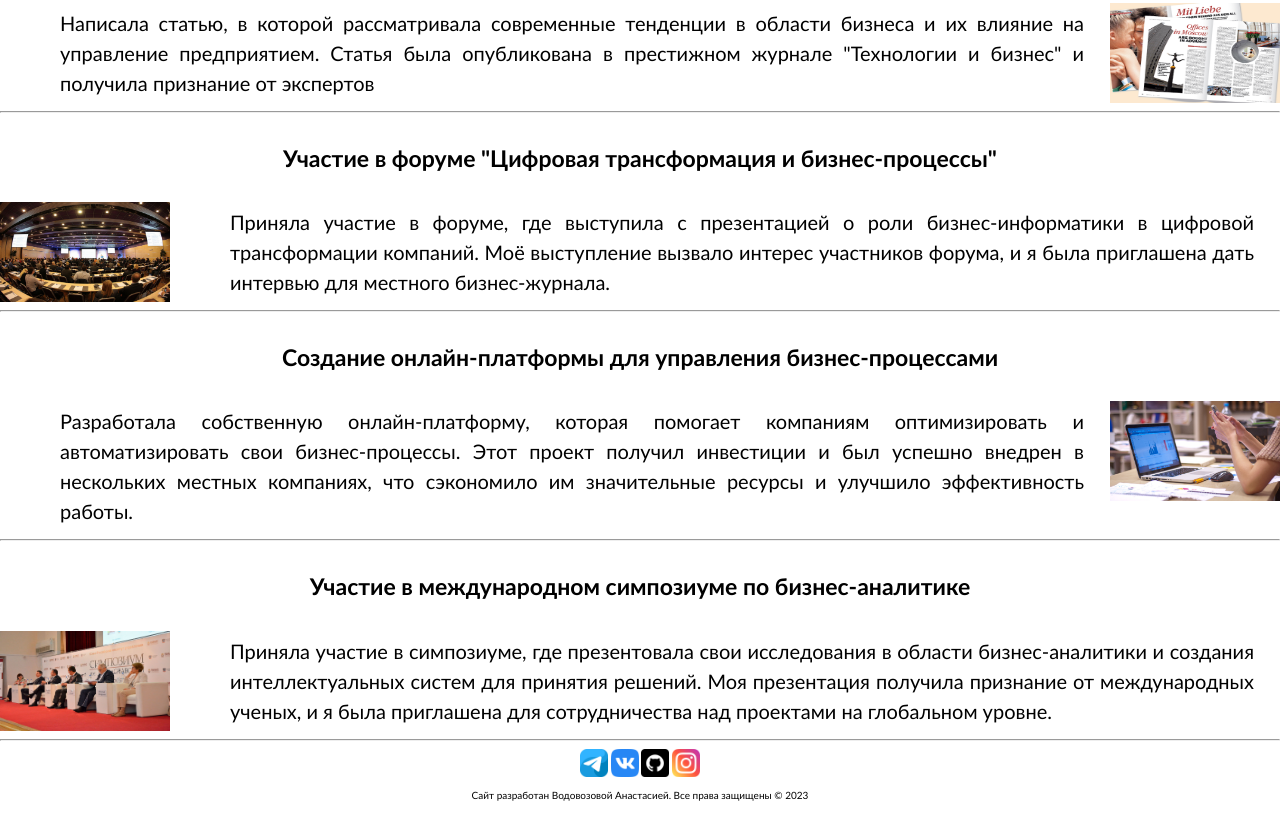
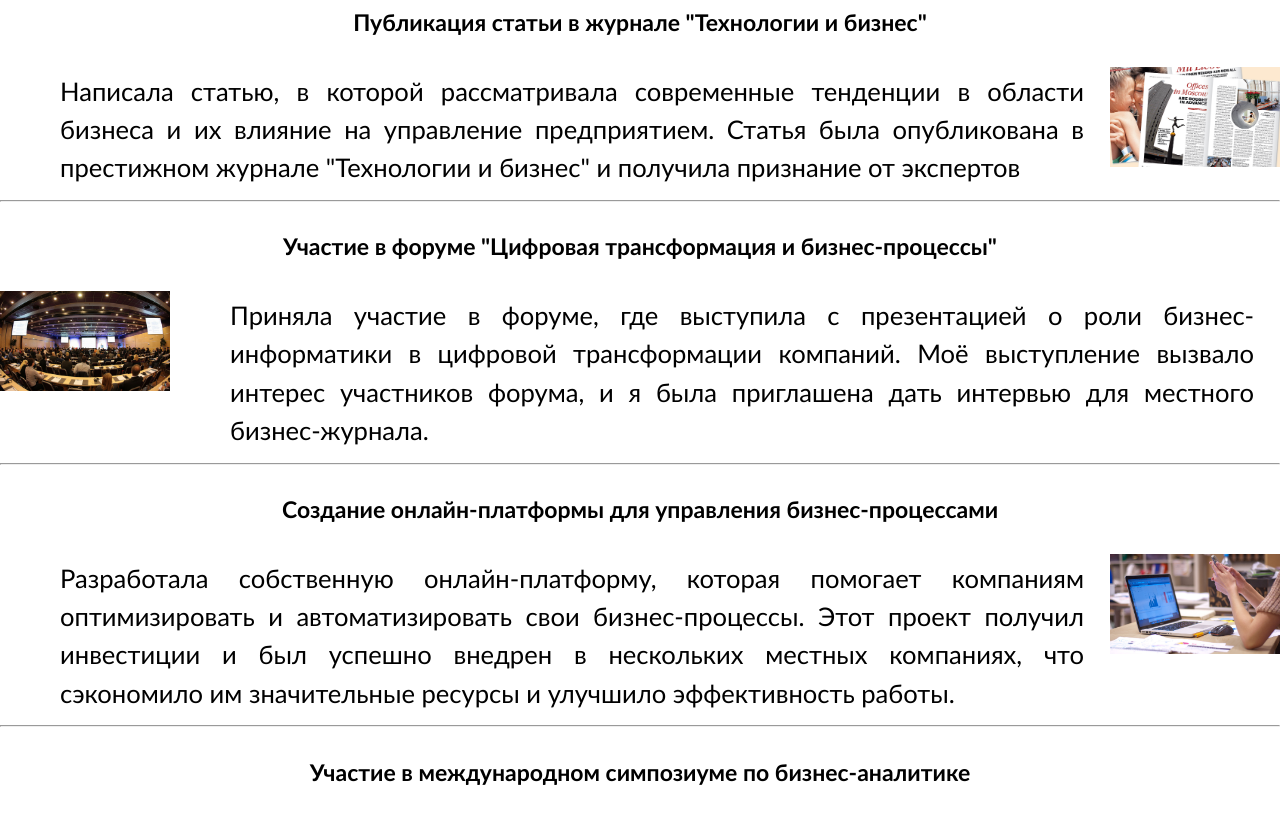
Before and after one commit to AnastasiaVodovozova/nastya2023, a plain HTML site: page portfolio.html in a window 1280 px wide. Shown: the part 813-1626 px from the top of the page. Drawn offline with Linux system fonts and the light colour scheme.

Commit message:
добавлен index

```diff
--- a/portfolio.html
+++ b/portfolio.html
@@ -29,7 +29,7 @@
   <h4> Участие в конфиренции "Инновации в бизнес-информатике"</h4>
 
   <img  class = "picture3" src="images/конференция.jpg" >
-  <a class="port "> На конференции представила исследование, посвященное современным методам оптимизации
+  <a class="text "> На конференции представила исследование, посвященное современным методам оптимизации
     бизнес-процессов с использованием информационных технологий.
     Моя презентация получила высокую оценку от экспертов, и моя статья была опубликована в сборнике конференции.
   </a>
@@ -42,7 +42,7 @@
 
   <img  class = "picture4" src="images/журнал.jpg" >
 
-  <a class="port ">  Написала статью, в которой рассматривала современные тенденции в области бизнеса и их влияние на
+  <a class="text">  Написала статью, в которой рассматривала современные тенденции в области бизнеса и их влияние на
     управление предприятием. Статья была опубликована в престижном журнале "Технологии и бизнес" и получила
     признание от экспертов
   </a>
@@ -55,7 +55,7 @@
 
   <img  class = "picture3" src="images/форум.jpg" >
 
-  <a class="port "> Приняла участие в форуме, где выступила с презентацией о роли бизнес-информатики в цифровой трансформации
+  <a class="text"> Приняла участие в форуме, где выступила с презентацией о роли бизнес-информатики в цифровой трансформации
     компаний. Моё выступление вызвало интерес участников форума, и я была приглашена дать интервью для местного бизнес-журнала.
   </a>
 
@@ -67,7 +67,7 @@
 
   <img  class = "picture4" src="images/онлайн-платформа.jpg" >
 
-  <a class="port ">  Разработала собственную онлайн-платформу, которая помогает компаниям оптимизировать и автоматизировать
+  <a class="text">  Разработала собственную онлайн-платформу, которая помогает компаниям оптимизировать и автоматизировать
     свои бизнес-процессы. Этот проект получил инвестиции и был успешно внедрен в нескольких местных компаниях,
     что сэкономило им значительные ресурсы и улучшило эффективность работы.
   </a>
@@ -80,7 +80,7 @@
 
   <img  class = "picture3" src="images/симпозиум.jpg" >
 
-  <a class="port ">  Приняла участие в симпозиуме, где презентовала свои исследования в области бизнес-аналитики и создания
+  <a class="text">  Приняла участие в симпозиуме, где презентовала свои исследования в области бизнес-аналитики и создания
     интеллектуальных систем для принятия решений. Моя презентация получила признание от международных ученых, и я была приглашена
     для сотрудничества над проектами на глобальном уровне.
   </a>
--- a/style.css
+++ b/style.css
@@ -1,3 +1,5 @@
+img {object-fit: cover;}
+
 .pict {
     height: 28px;
     width: 28px;
@@ -35,11 +37,11 @@
     width: 170px;
 }
 
-.port {
+.text {
     display: inline-block;
     width: 80%;
     padding: 5px 5px 5px 60px;
-    font-size: 20px;
+    font-size: 2vw;
     text-align: justify;
     line-height: 1.5;
 }
@@ -81,7 +83,7 @@ h3 {
     list-style: none;
     padding: 25px;
     margin:0;
-    font-size: 20px;
+    font-size: 2vw;
     flex-wrap: nowrap;
     display: flex;
     font-size: 23px;
@@ -104,7 +106,7 @@ h2 {
 }
 
 footer {
-    font-size: 10px;
+    font-size: 1vw;
     clear: both;
     text-align: center;
     margin: auto;
@@ -118,7 +120,7 @@ li{
 
 .service {
     list-style-type: circle;
-    font-size: 20px;
+    font-size: 2vw;
     text-align: justify;
     line-height: 1.5;
 }
@@ -137,7 +139,7 @@ li{
     list-style: none;
     padding: 25px;
     margin:0;
-    font-size: 20px;
+    font-size: 2vw;
 }
 
 .nav-flex-item:hover {
@@ -186,7 +188,7 @@ body {
 .table {
     text-align:center;
     margin: auto;
-    font-size: 20px;
+    font-size: 2vw;
     border-collapse: collapse;
     width: 970px;
 }
```
